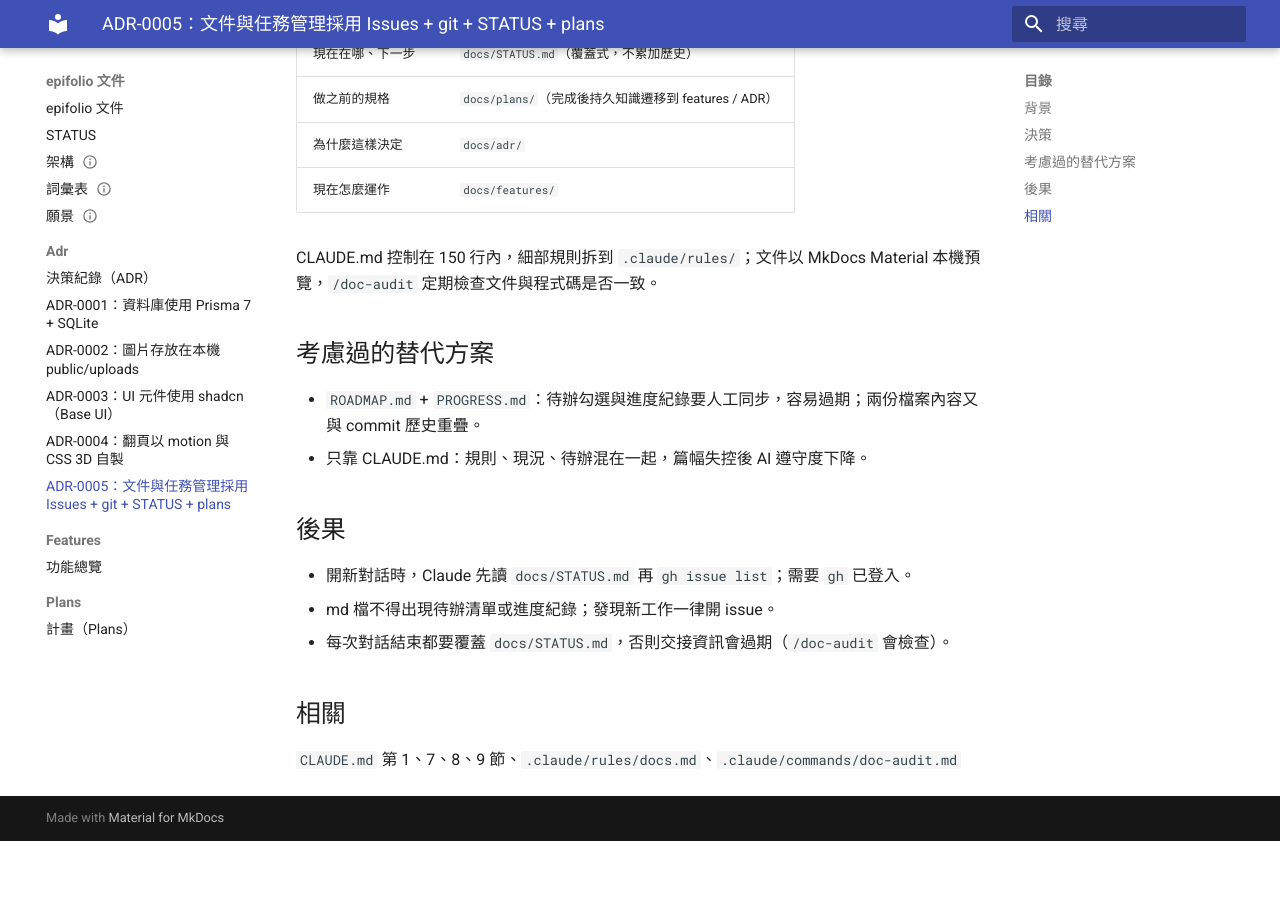
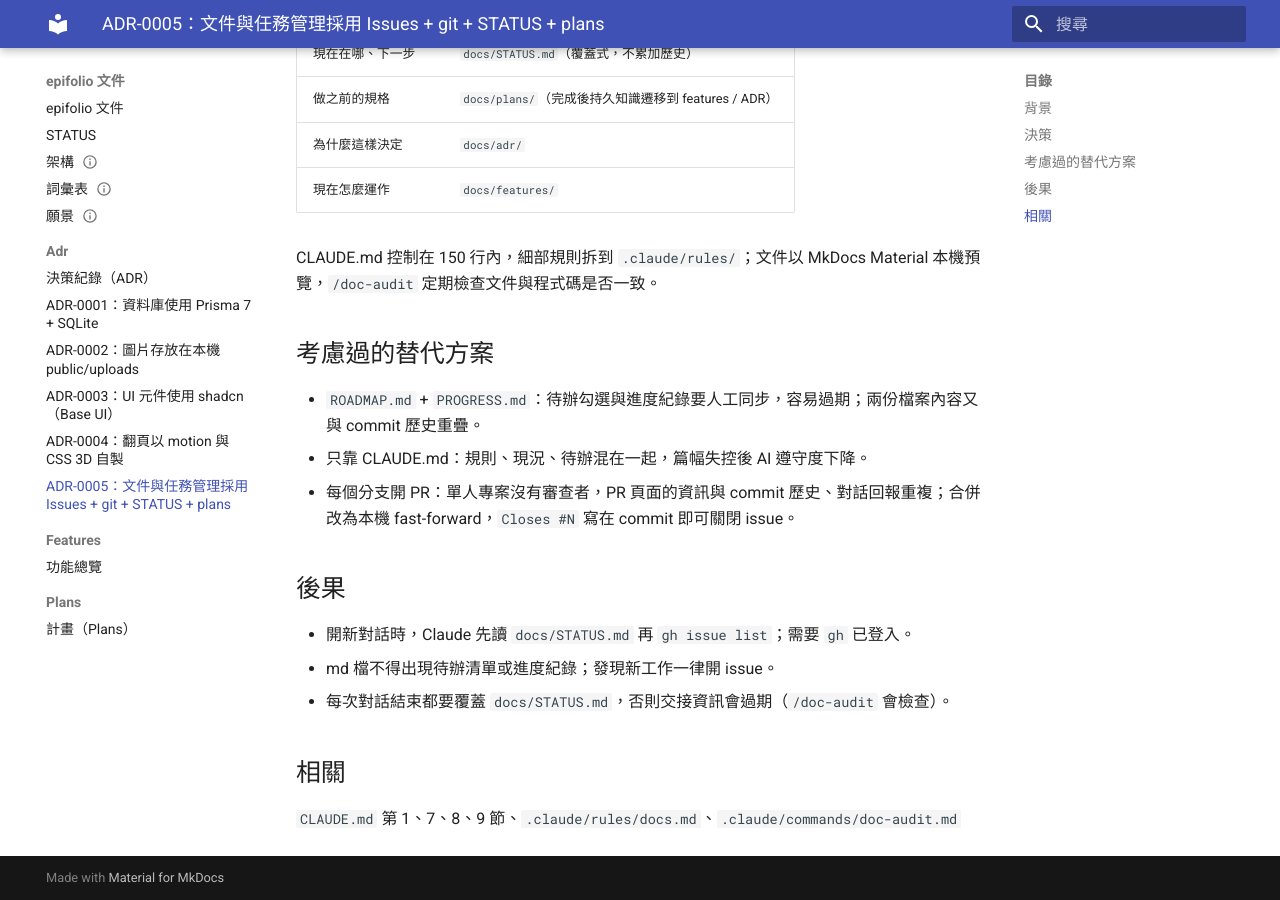
Before and after one commit to piercelin11/epifolio, an MkDocs documentation site: the page built from docs/adr/0005-docs-and-task-management.md, in a window 1280 px wide and 900 px high, scrolled down 653 px. Built offline with MkDocs 1.6.1 and Material for MkDocs 9.7.7, drawn with Linux system fonts in a browser that asks for light colours; before the commit the page ends 1494 px from its top, so only the background shows below that.

Commit message:
docs(adr): record why branches are merged without pull requests

```diff
--- a/docs/adr/0005-docs-and-task-management.md
+++ b/docs/adr/0005-docs-and-task-management.md
@@ -26,6 +26,7 @@ CLAUDE.md 控制在 150 行內，細部規則拆到 `.claude/rules/`；文件以
 
 - `ROADMAP.md` + `PROGRESS.md`：待辦勾選與進度紀錄要人工同步，容易過期；兩份檔案內容又與 commit 歷史重疊。
 - 只靠 CLAUDE.md：規則、現況、待辦混在一起，篇幅失控後 AI 遵守度下降。
+- 每個分支開 PR：單人專案沒有審查者，PR 頁面的資訊與 commit 歷史、對話回報重複；合併改為本機 fast-forward，`Closes #N` 寫在 commit 即可關閉 issue。
 
 ## 後果
 
```
